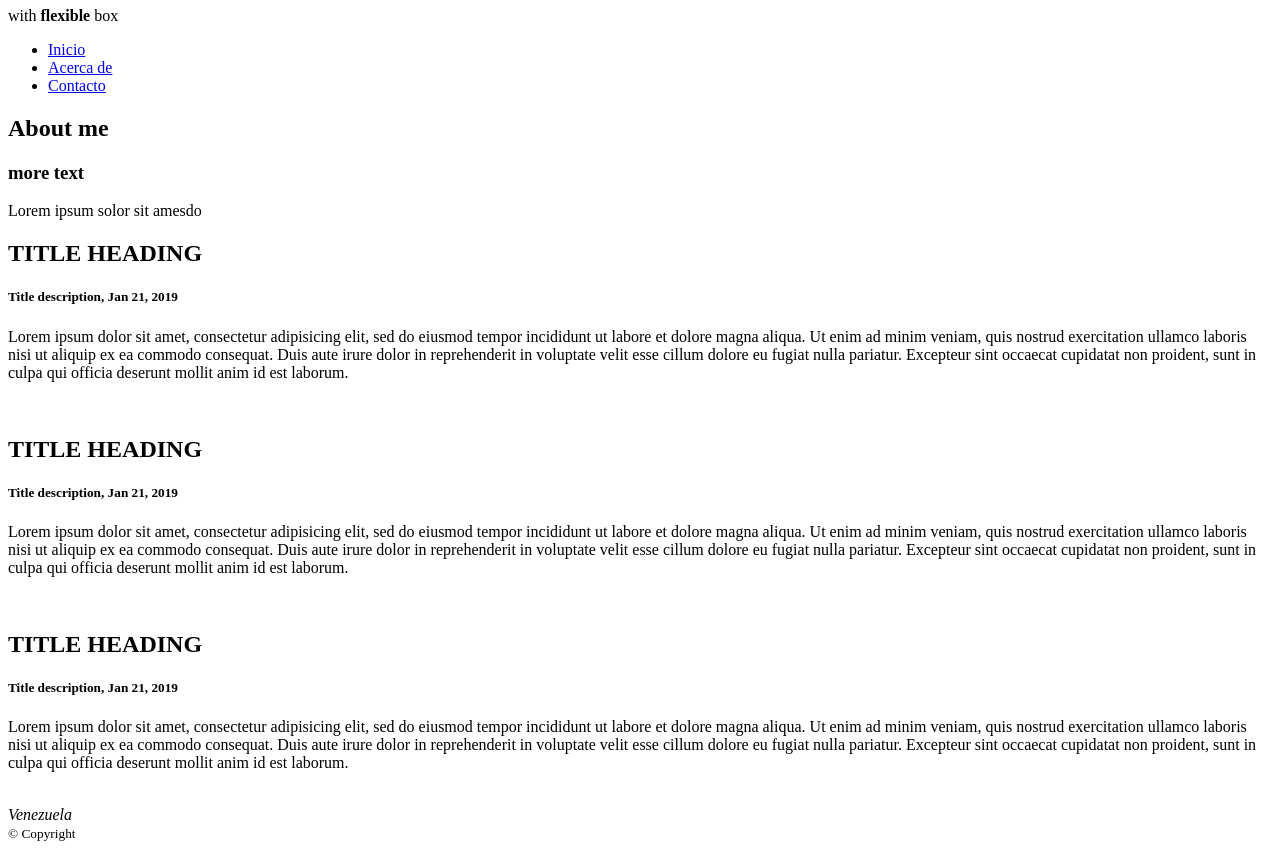
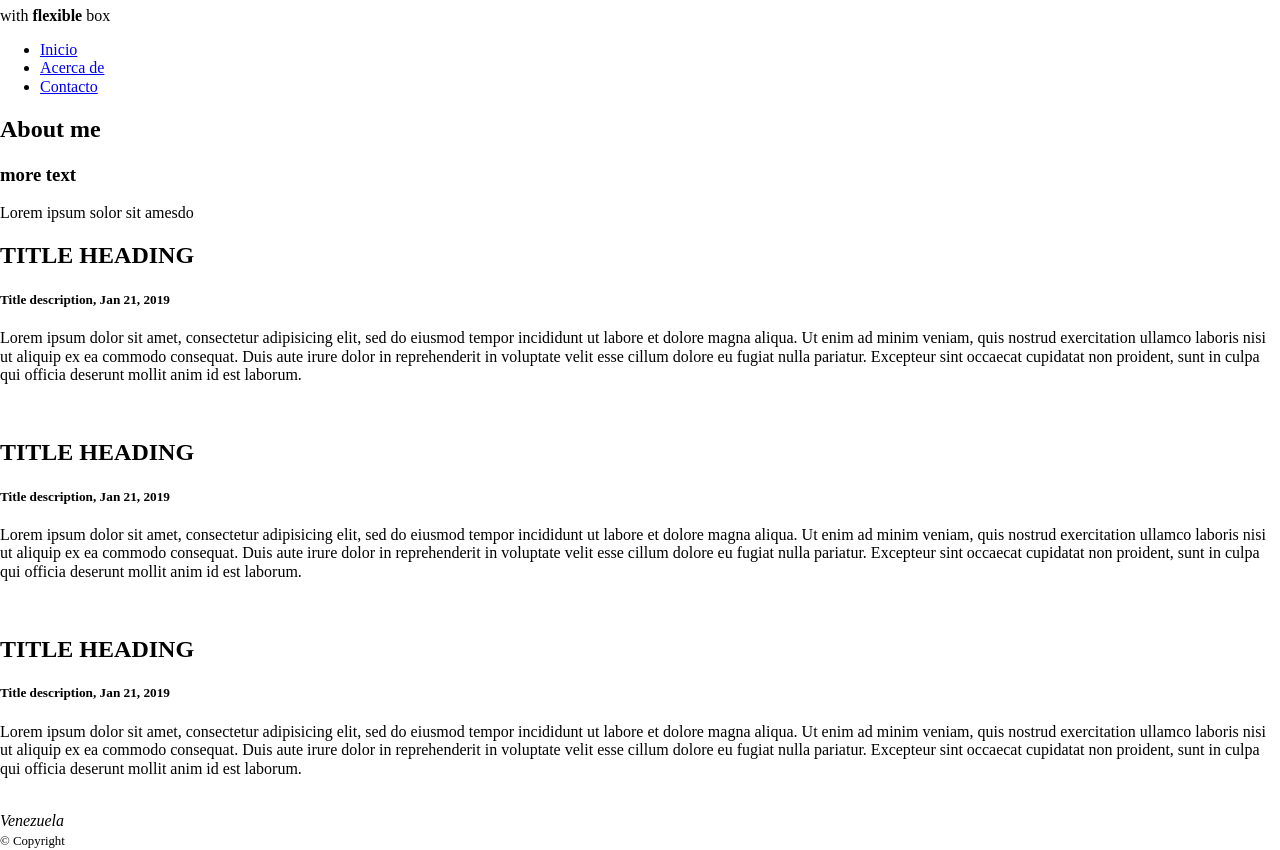
Before and after one commit to rodolfomayora/responsive-web-2, a plain HTML site: page index.html in a window 1280 px wide. Shown: the part 73-923 px from the top of the page. Drawn offline with nearby package versions, Linux system fonts and the light colour scheme.

Commit message:
add: add normalize.css at index.html

```diff
--- a/index.html
+++ b/index.html
@@ -7,7 +7,7 @@
 	<meta name="description" content="descripcion de la pagina"/>
 	<meta name="keywords" content="palabras, clave"/>
 	<link rel="icon" href="img/favicon.ico"/>
-	<link rel="stylesheet" href="#"/>
+	<link rel="stylesheet" href="css/normalize.css"/>
 	<link rel="stylesheet" href="#"/>
 </head>
 <body>
```
